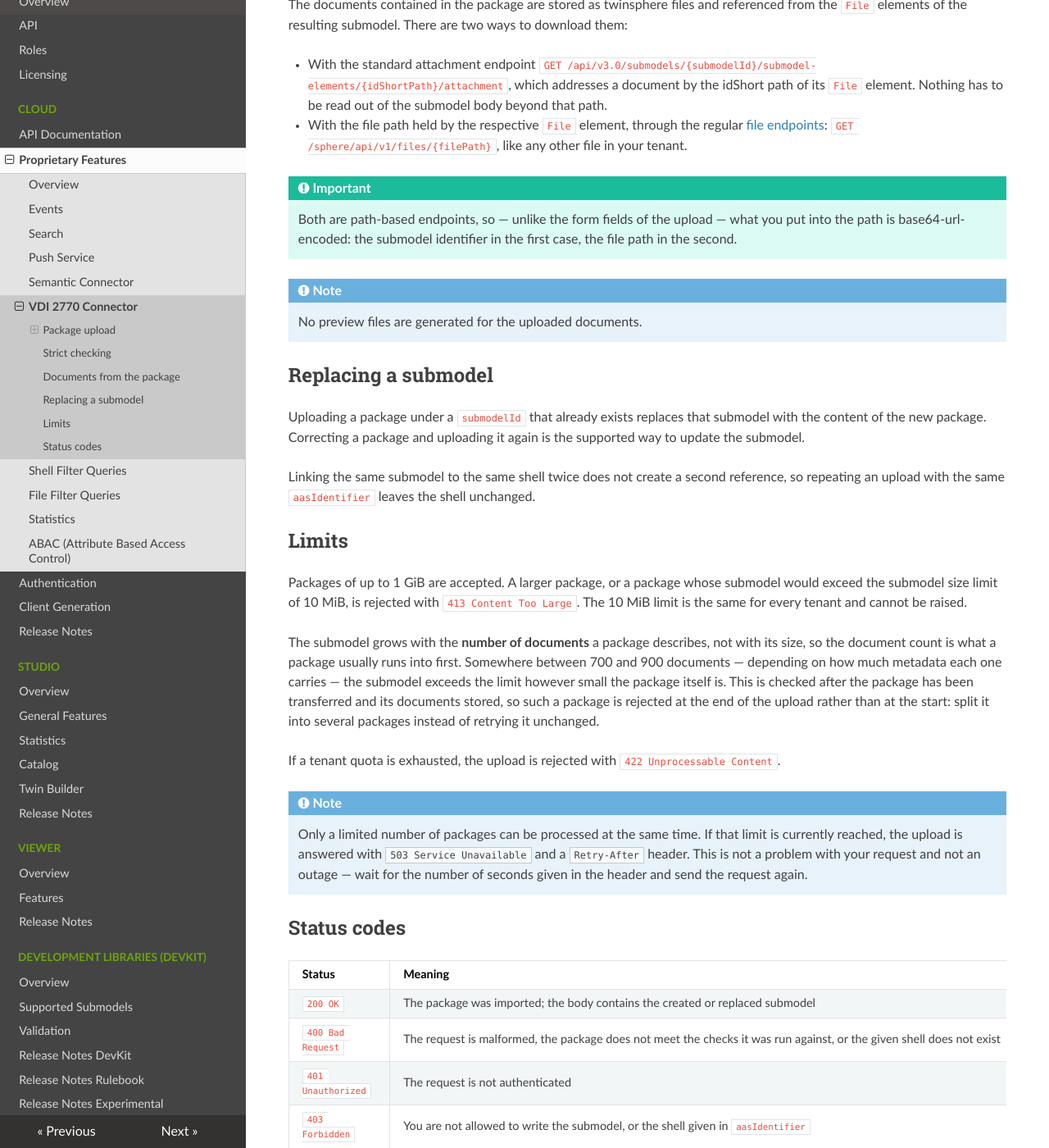
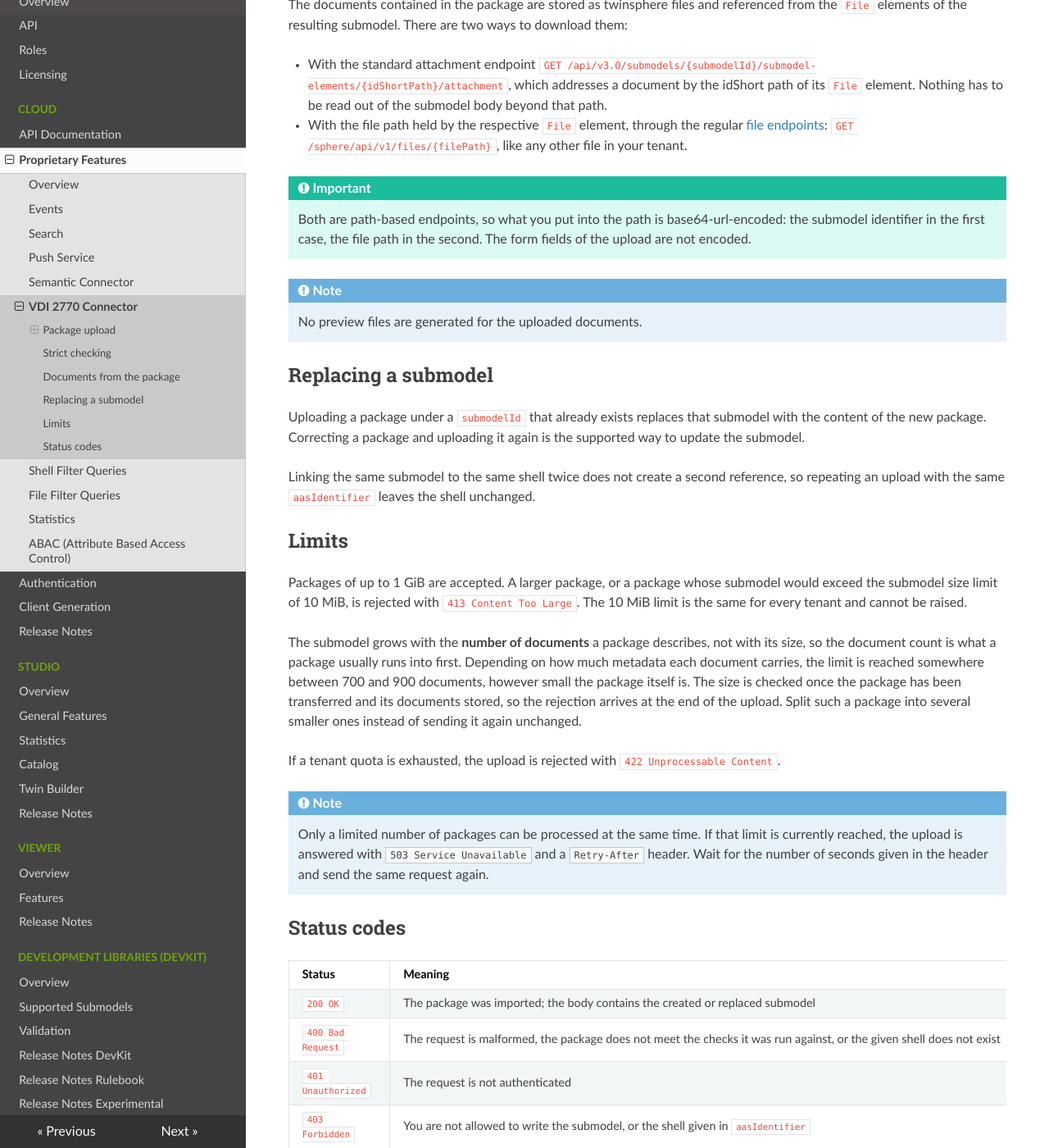
Before and after one commit to twinsphere/twinsphere.github.io, an MkDocs documentation site: the page built from docs/cloud-vdi2770-connector.md, in a window 1280 px wide and 1400 px high, scrolled down 2186 px. Shown: the whole window at 82% size. Built offline with MkDocs 1.6.1, drawn with Linux system fonts in a browser that asks for light colours; nearby versions of some CDN libraries; some of the changed text lies outside the part shown.

Commit message:
docs(cloud): plainer wording on the VDI 2770 connector page

```diff
--- a/docs/cloud-vdi2770-connector.md
+++ b/docs/cloud-vdi2770-connector.md
@@ -1,9 +1,9 @@
 # VDI 2770 Connector
 
 The twinsphere VDI 2770 connector turns a VDI 2770 documentation package into a Handover Documentation
-submodel in your twinsphere tenant. You upload the package as it is — twinsphere reads it, creates the
-submodel from its metadata, and stores the documents it contains as twinsphere files that the submodel
-refers to. You no longer need to convert your documentation to AAS yourself.
+submodel in your twinsphere tenant. You upload the package as it is. twinsphere builds the submodel from
+the package metadata and stores the documents it contains as twinsphere files, which the submodel refers
+to. You do not have to convert your documentation to AAS yourself.
 
 Refer to the Swagger documentation (available at `/sphere/swagger/index.html`) for detailed information
 on each parameter and return value.
@@ -34,7 +34,7 @@
 <!-- markdownlint-enable line-length -->
 
 !!! important
-    `submodelId` and `aasIdentifier` are passed as plain text identifiers — do not base64-encode or
+    `submodelId` and `aasIdentifier` are passed as plain text identifiers. Do not base64-encode or
     otherwise transform them. This differs from the identifiers in the paths of the repository endpoints,
     which are encoded.
 
@@ -113,8 +113,9 @@
   other file in your tenant.
 
 !!! important
-    Both are path-based endpoints, so — unlike the form fields of the upload — what you put into the path is
-    base64-url-encoded: the submodel identifier in the first case, the file path in the second.
+    Both are path-based endpoints, so what you put into the path is base64-url-encoded: the submodel
+    identifier in the first case, the file path in the second. The form fields of the upload are not
+    encoded.
 
 !!! note
     No preview files are generated for the uploaded documents.
@@ -134,19 +135,18 @@
 every tenant and cannot be raised.
 
 The submodel grows with the **number of documents** a package describes, not with its size, so the
-document count is what a package usually runs into first. Somewhere between 700 and 900 documents —
-depending on how much metadata each one carries — the submodel exceeds the limit however small the package
-itself is. This is checked after the package has been transferred and its documents stored, so such a
-package is rejected at the end of the upload rather than at the start: split it into several packages
-instead of retrying it unchanged.
+document count is what a package usually runs into first. Depending on how much metadata each document
+carries, the limit is reached somewhere between 700 and 900 documents, however small the package itself
+is. The size is checked once the package has been transferred and its documents stored, so the rejection
+arrives at the end of the upload. Split such a package into several smaller ones instead of sending it
+again unchanged.
 
 If a tenant quota is exhausted, the upload is rejected with `422 Unprocessable Content`.
 
 !!! note
     Only a limited number of packages can be processed at the same time. If that limit is currently
-    reached, the upload is answered with `503 Service Unavailable` and a `Retry-After` header. This is not
-    a problem with your request and not an outage — wait for the number of seconds given in the header and
-    send the request again.
+    reached, the upload is answered with `503 Service Unavailable` and a `Retry-After` header. Wait for the
+    number of seconds given in the header and send the same request again.
 
 ## Status codes
 
```
